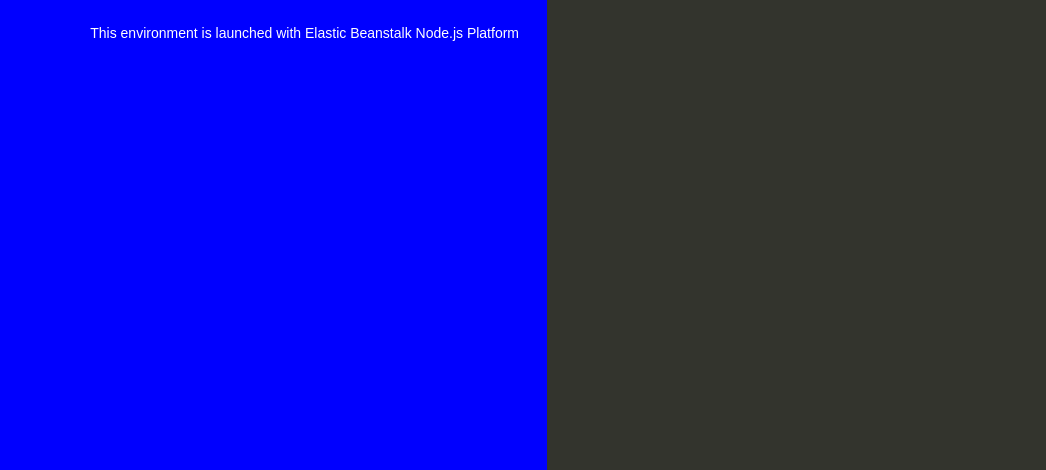
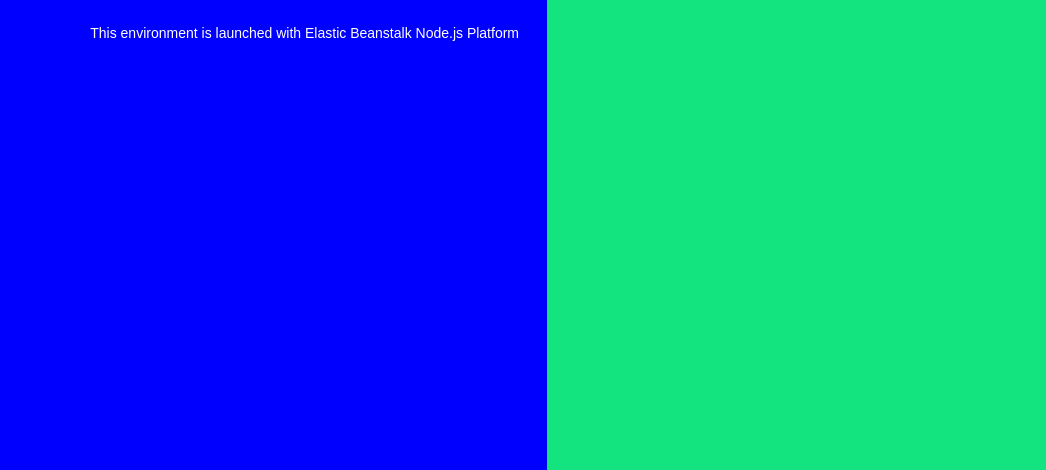
Before and after one commit to geetbhatt/node-js, a website: page index.html in a window 1280 px wide. Shown: the part 330-800 px from the top of the page, without its empty margins (93-1139 px from the left). Drawn offline with Linux system fonts and the light colour scheme.

Commit message:
Add files via upload

```diff
--- a/index.html
+++ b/index.html
@@ -49,7 +49,7 @@
         bottom: 0px;
         left: 50%;
 
-        background-color: #33342D;
+        background-color: #14e47f;
       }
 
       h1 {
```
